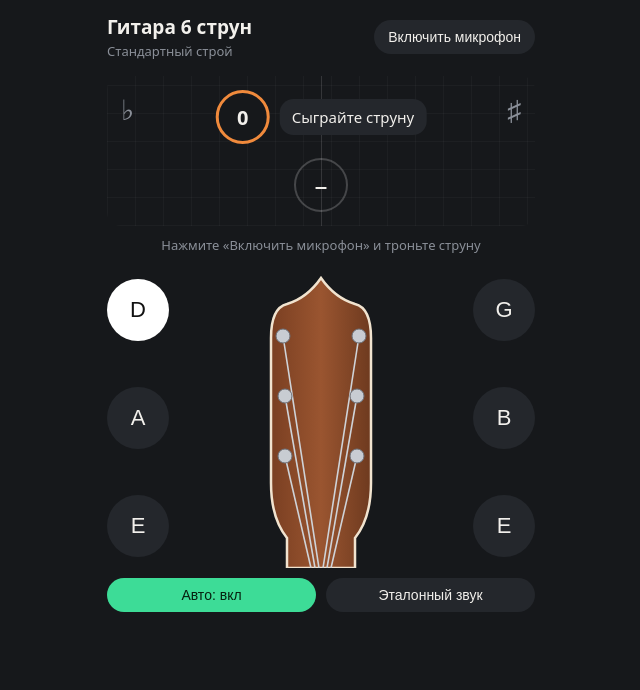
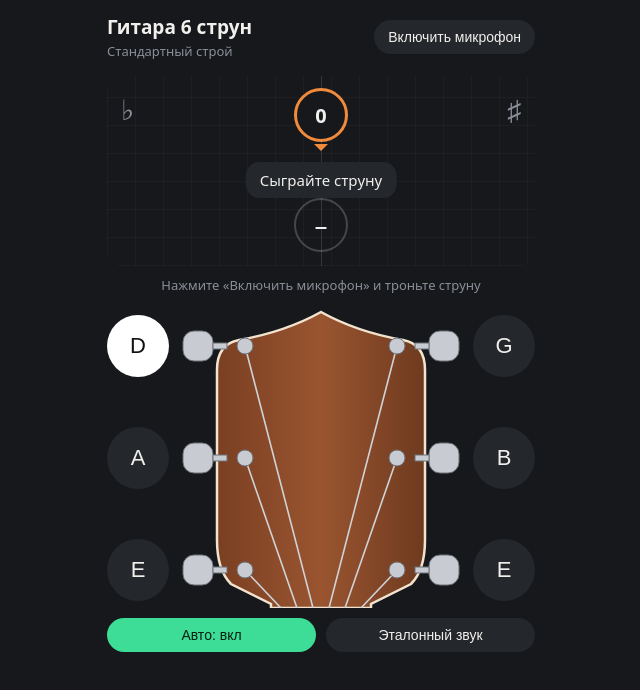
Before and after one commit to vasilievi/tuner, a plain HTML site: page index.html in a window 1280 px wide. Shown: the whole page, without its empty margins (319-959 px from the left). Drawn offline with Linux system fonts and the light colour scheme.

Commit message:
Add files via upload

```diff
--- a/index.html
+++ b/index.html
@@ -3,7 +3,7 @@
 <head>
 <meta charset="utf-8">
 <meta name="viewport" content="width=device-width, initial-scale=1, viewport-fit=cover">
-<title>Гитарный тюнер</title>
+<link rel="manifest" href="manifest.webmanifest"><meta name="theme-color" content="#16181b"><link rel="apple-touch-icon" href="icon-192.png"><link rel="icon" href="icon-192.png"><title>Гитарный тюнер</title>
 <style>
 :root{--bg:#16181b;--panel:#24272c;--text:#f2f0ec;--dim:#8a8f98;--ok:#3ddc97;--warn:#f08a3c;--wood:#8a4b2a;color-scheme:dark;box-sizing:border-box;padding-top:env(safe-area-inset-top,0px);padding-bottom:env(safe-area-inset-bottom,0px)}
 @media (prefers-color-scheme:dark){:root:not([data-theme="light"]){--bg:#16181b}}
@@ -16,19 +16,19 @@ body{min-height:100vh;display:flex;justify-content:center}
 .top small{color:var(--dim);display:block;font-size:13px;margin-top:2px}
 .pill{border:0;background:var(--panel);color:var(--text);padding:9px 14px;border-radius:20px;font-size:14px;cursor:pointer}
 .pill.on{background:var(--ok);color:#06210f}
-.meter{position:relative;height:150px;margin-top:6px;background:repeating-linear-gradient(90deg,#ffffff08 0 1px,transparent 1px 28px),repeating-linear-gradient(0deg,#ffffff08 0 1px,transparent 1px 28px);border-radius:14px;overflow:hidden}
+.meter{position:relative;height:190px;margin-top:6px;background:repeating-linear-gradient(90deg,#ffffff08 0 1px,transparent 1px 28px),repeating-linear-gradient(0deg,#ffffff08 0 1px,transparent 1px 28px);border-radius:14px;overflow:hidden}
 .center{position:absolute;left:50%;top:0;bottom:0;width:1px;background:#ffffff22}
 .flat,.sharp{position:absolute;top:14px;font-size:28px;color:var(--dim)}
 .flat{left:14px}.sharp{right:14px}
-.bubble{position:absolute;top:14px;left:50%;display:flex;align-items:center;gap:10px;transform:translateX(-50%);transition:left .12s linear}
+.bubble{position:absolute;top:12px;left:50%;transform:translateX(-50%);transition:left .08s linear}.bubble::after{content:"";position:absolute;left:50%;bottom:-9px;transform:translateX(-50%);border:7px solid transparent;border-top-color:var(--warn);border-bottom:0}.bubble.ok::after{border-top-color:var(--ok)}
 .cents{width:54px;height:54px;border-radius:50%;border:3px solid var(--warn);display:grid;place-items:center;font-size:20px;font-weight:600;background:var(--bg)}
-.hint{background:var(--panel);padding:8px 12px;border-radius:14px;font-size:15px;white-space:nowrap}
+.hint{position:absolute;left:50%;top:86px;transform:translateX(-50%);background:var(--panel);padding:8px 14px;border-radius:14px;font-size:15px;white-space:nowrap}
 .bubble.ok .cents{border-color:var(--ok)}
 .note{position:absolute;left:50%;bottom:14px;transform:translateX(-50%);width:54px;height:54px;border-radius:50%;border:2px solid #ffffff33;display:grid;place-items:center;font-size:26px;font-weight:500}
 .note.ok{border-color:var(--ok);color:var(--ok)}
 .status{text-align:center;color:var(--dim);font-size:13px;min-height:18px}
 .head{position:relative;display:grid;grid-template-columns:62px 1fr 62px;gap:8px;align-items:center;margin-top:4px}
-.col{display:flex;flex-direction:column;gap:46px}
+.col{display:flex;flex-direction:column;justify-content:space-between;height:300px;padding:7px 0}
 .str{width:62px;height:62px;border-radius:50%;border:0;background:var(--panel);color:var(--text);font-size:22px;cursor:pointer;font-weight:500}
 .str.sel{background:#fff;color:#111}
 .str.done{box-shadow:inset 0 0 0 3px var(--ok)}
@@ -48,7 +48,7 @@ body{min-height:100vh;display:flex;justify-content:center}
   <div class="meter" id="meter">
     <div class="center"></div>
     <span class="flat">♭</span><span class="sharp">♯</span>
-    <div class="bubble" id="bubble"><div class="cents" id="cents">0</div><div class="hint" id="hint">Сыграйте струну</div></div>
+    <div class="bubble" id="bubble"><div class="cents" id="cents">0</div></div><div class="hint" id="hint">Сыграйте струну</div>
     <div class="note" id="note">–</div>
   </div>
   <div class="status" id="status">Нажмите «Включить микрофон» и тронь­те струну</div>
@@ -56,13 +56,13 @@ body{min-height:100vh;display:flex;justify-content:center}
   <div class="head">
     <div class="col" id="left"></div>
     <div class="neck">
-      <svg viewBox="0 0 200 300" preserveAspectRatio="xMidYMid meet" aria-hidden="true">
+      <svg viewBox="0 0 280 300" preserveAspectRatio="xMidYMid meet" aria-hidden="true">
         <defs><linearGradient id="w" x1="0" x2="1"><stop offset="0" stop-color="#7a3f22"/><stop offset=".5" stop-color="#9a5530"/><stop offset="1" stop-color="#6e3a1f"/></linearGradient></defs>
-        <path d="M50 70 Q50 40 66 36 Q86 30 100 10 Q114 30 134 36 Q150 40 150 70 L150 215 Q150 250 134 270 L134 300 L66 300 L66 270 Q50 250 50 215Z" fill="url(#w)" stroke="#f1e3cf" stroke-width="2.5"/>
+        <path d="M36 62 Q36 36 58 32 Q104 24 140 4 Q176 24 222 32 Q244 36 244 62 L244 232 Q244 262 230 276 L190 296 L190 300 L90 300 L90 296 L50 276 Q36 262 36 232Z" fill="url(#w)" stroke="#f1e3cf" stroke-width="2.5"/>
         <g stroke="#cfd3d8" stroke-width="1.6" id="strings"></g>
         <g fill="#c8ccd2" stroke="#6c7078">
-          <circle cx="62" cy="68" r="7"/><circle cx="64" cy="128" r="7"/><circle cx="64" cy="188" r="7"/>
-          <circle cx="138" cy="68" r="7"/><circle cx="136" cy="128" r="7"/><circle cx="136" cy="188" r="7"/>
+          <circle cx="64" cy="38" r="8"/><circle cx="64" cy="150" r="8"/><circle cx="64" cy="262" r="8"/><rect x="2" y="23" width="30" height="30" rx="11"/><rect x="2" y="135" width="30" height="30" rx="11"/><rect x="2" y="247" width="30" height="30" rx="11"/><rect x="32" y="35" width="14" height="6"/><rect x="32" y="147" width="14" height="6"/><rect x="32" y="259" width="14" height="6"/>
+          <circle cx="216" cy="38" r="8"/><circle cx="216" cy="150" r="8"/><circle cx="216" cy="262" r="8"/><rect x="248" y="23" width="30" height="30" rx="11"/><rect x="248" y="135" width="30" height="30" rx="11"/><rect x="248" y="247" width="30" height="30" rx="11"/><rect x="234" y="35" width="14" height="6"/><rect x="234" y="147" width="14" height="6"/><rect x="234" y="259" width="14" height="6"/>
         </g>
       </svg>
     </div>
@@ -79,12 +79,12 @@ body{min-height:100vh;display:flex;justify-content:center}
 (function(){
   // strings: order matches headstock layout (left top→bottom: D A E, right: G B E)
   var S=[
-    {n:'D',f:146.83,side:'left',py:68,px:62,cx:98},
-    {n:'A',f:110.00,side:'left',py:128,px:64,cx:94},
-    {n:'E',f:82.41,side:'left',py:188,px:64,cx:90},
-    {n:'G',f:196.00,side:'right',py:68,px:138,cx:102},
-    {n:'B',f:246.94,side:'right',py:128,px:136,cx:106},
-    {n:'E',f:329.63,side:'right',py:188,px:136,cx:110}
+    {n:'D',f:146.83,side:'left',py:38,px:64,cx:132},
+    {n:'A',f:110.00,side:'left',py:150,px:64,cx:116},
+    {n:'E',f:82.41,side:'left',py:262,px:64,cx:100},
+    {n:'G',f:196.00,side:'right',py:38,px:216,cx:148},
+    {n:'B',f:246.94,side:'right',py:150,px:216,cx:164},
+    {n:'E',f:329.63,side:'right',py:262,px:216,cx:180}
   ];
   var $=function(id){return document.getElementById(id)};
   var btns=[],sel=0,auto=true,ctx,an,buf,running=false,stable=0,lastIdx=-1,toneOsc=null;
@@ -163,7 +163,7 @@ body{min-height:100vh;display:flex;justify-content:center}
     var cl=Math.max(-50,Math.min(50,c));
     var ok=Math.abs(c)<=4;
     $('cents').textContent=(c>0?'+':'')+c;
-    $('bubble').style.left=(50+cl*0.8*0.5*1)+'%';
+    show.p=(show.p||0)+(cl-(show.p||0))*0.4;$('bubble').style.left=(50+show.p*0.8)+'%';
     $('bubble').classList.toggle('ok',ok);
     $('hint').textContent=ok?'Строй!':(c<0?'Подтяните':'Ослабьте');
     $('note').textContent=t.n;$('note').classList.toggle('ok',ok);
@@ -192,10 +192,13 @@ body{min-height:100vh;display:flex;justify-content:center}
       $('status').textContent='Слушаю… тронь­те струну';
       loop();
     }catch(e){
-      $('status').textContent='Нет доступа к микрофону. Разрешите его в настройках браузера или нажмите на струну, чтобы услышать эталон.';
+      var why=(e&&e.name)||'ошибка';
+      var tip=(!window.isSecureContext)?'Страница открыта не по HTTPS.':(!navigator.mediaDevices?'Браузер не даёт доступ к микрофону в этом окне.':(why==='NotAllowedError'?'Доступ запрещён: в этом окне (или в настройках сайта) микрофон заблокирован.':(why==='NotFoundError'?'Микрофон не найден.':'Не удалось открыть микрофон.')));
+      $('status').textContent=tip+' ['+why+'] Откройте тюнер в Chrome по обычной ссылке (не внутри приложения Claude).';
     }
   };
 })();
 </script>
+<script>if('serviceWorker' in navigator){window.addEventListener('load',function(){navigator.serviceWorker.register('sw.js').catch(function(){})})}</script>
 </body>
 </html>
--- /dev/null
+++ b/sw.js
@@ -0,0 +1,4 @@
+const C='tuner-v1',F=['./','./index.html','./manifest.webmanifest','./icon-192.png','./icon-512.png'];
+self.addEventListener('install',e=>{e.waitUntil(caches.open(C).then(c=>c.addAll(F)));self.skipWaiting()});
+self.addEventListener('activate',e=>{e.waitUntil(caches.keys().then(k=>Promise.all(k.filter(x=>x!==C).map(x=>caches.delete(x)))));self.clients.claim()});
+self.addEventListener('fetch',e=>{e.respondWith(caches.match(e.request).then(r=>r||fetch(e.request)))});
```
Also changed, not shown: icon-192.png (added), icon-512.png (added), manifest.webmanifest (added).
